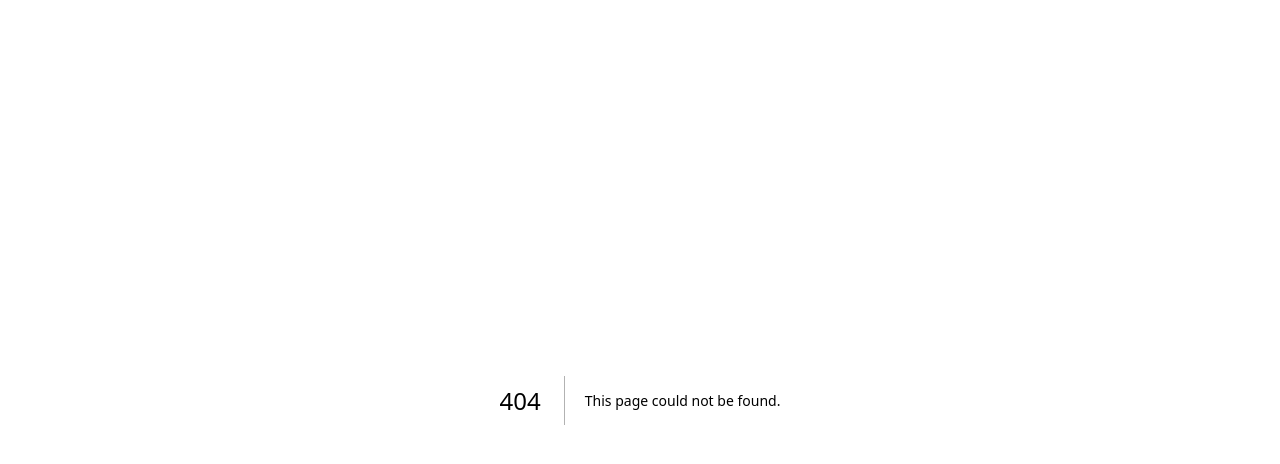
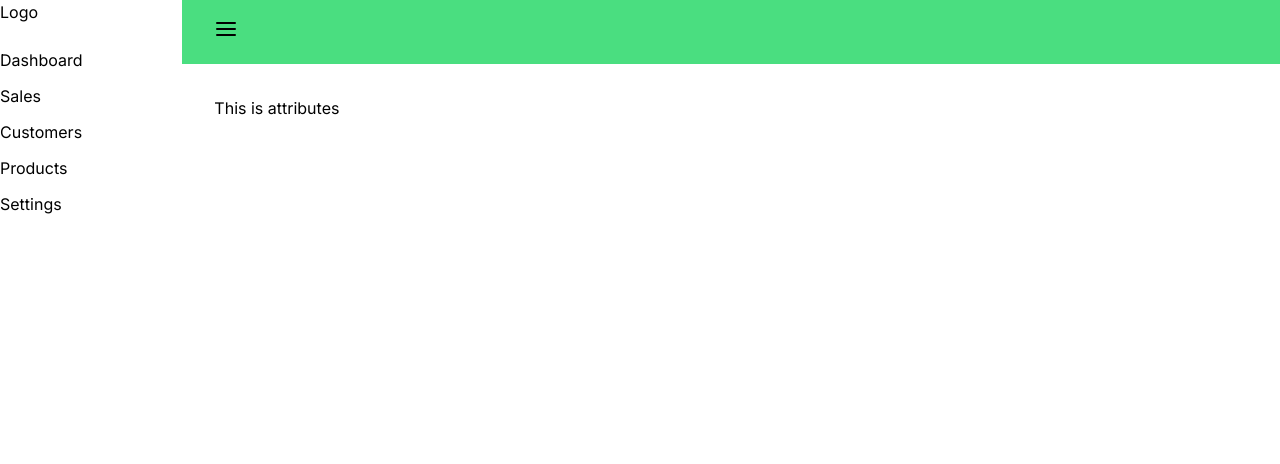
Before and after one commit to 4Tharun4/landson-testing, a Next.js app: page /dashboard/attributes in a window 1280 px wide. Before the commit this address had no page. Shown: the top 464 px of the page. Built offline with nearby package versions, Linux system fonts and the light colour scheme.

Commit message:
first commit

```diff
--- /dev/null
+++ b/app/(back)/dashboard/(catelog)/attributes/page.tsx
@@ -0,0 +1,9 @@
+import React from 'react'
+
+export default function page() {
+  return (
+    <div>
+      <h2>This is attributes</h2>
+    </div>
+  )
+}
--- /dev/null
+++ b/app/(back)/dashboard/(catelog)/banners/page.tsx
@@ -0,0 +1,9 @@
+import React from 'react'
+
+export default function page() {
+  return (
+    <div>
+      <h2>This is banners</h2>
+    </div>
+  )
+}
--- /dev/null
+++ b/app/(back)/dashboard/(catelog)/categories/page.tsx
@@ -0,0 +1,9 @@
+import React from 'react'
+
+export default function page() {
+  return (
+    <div>
+      <h2>This is categories</h2>
+    </div>
+  )
+}
--- /dev/null
+++ b/app/(back)/dashboard/(catelog)/coupns/page.tsx
@@ -0,0 +1,9 @@
+import React from 'react'
+
+export default function page() {
+  return (
+    <div>
+      <h2>This is coupons</h2>
+    </div>
+  )
+}
--- /dev/null
+++ b/app/(back)/dashboard/(catelog)/products/page.tsx
@@ -0,0 +1,9 @@
+import React from 'react'
+
+export default function page() {
+  return (
+    <div>
+      <h2>This is products</h2>
+    </div>
+  )
+}
--- /dev/null
+++ b/app/(back)/dashboard/customers/page.tsx
@@ -0,0 +1,9 @@
+import React from 'react'
+
+export default function page() {
+  return (
+    <div>
+      <h2>This is customers data</h2>
+    </div>
+  )
+}
--- /dev/null
+++ b/app/(back)/layout.tsx
@@ -0,0 +1,38 @@
+import type { Metadata } from "next";
+import { Inter } from "next/font/google";
+import "../globals.css";
+import Slidebar from '../../components/back-end/Sidebar'
+import Navbar from "@/components/back-end/Navbar";
+
+
+const inter = Inter({ subsets: ["latin"] });
+
+export const metadata: Metadata = {
+  title: "Landson",
+  description: "Generated by create next app",
+};
+
+export default function RootLayout({
+  children,
+}: Readonly<{
+  children: React.ReactNode;
+}>) {
+  return (
+    <html lang="en">
+      <body className={inter.className}>
+        <div className="flex gap-1">
+
+                <Slidebar/>
+
+            <div className=" w-full ">
+            <Navbar/>
+              <main className="mt-16 p-8 bg-white  min-h-screen">{children}</main>
+            </div>
+        </div>
+
+
+
+      </body>
+    </html>
+  );
+}
--- a/app/(front)/page.tsx
+++ b/app/(front)/page.tsx
@@ -3,7 +3,7 @@ import Image from "next/image";
 export default function Home() {
   return (
     <>
-    <h1>HIi </h1>
+    <h1 className=" bg-red-300 ">HIi </h1>
     </>
   );
 }
--- /dev/null
+++ b/components/back-end/Navbar.tsx
@@ -0,0 +1,26 @@
+"use client"
+
+import React from 'react'
+
+
+export default function Navbar() {
+  return (
+    <>
+    <div className=' flex justify-between items-center   h-16 px-8 py-4 fixed top-0  w-full bg-green-400'>
+        <div className="menu-icon">
+            <button><svg xmlns="http://www.w3.org/2000/svg" width="24" height="24" viewBox="0 0 24 24" fill="none" stroke="currentColor" strokeWidth="2" strokeLinecap="round" strokeLinejoin="round" className="lucide lucide-align-justify"><line x1="3" x2="21" y1="6" y2="6"/><line x1="3" x2="21" y1="12" y2="12"/><line x1="3" x2="21" y1="18" y2="18"/></svg></button>
+        </div>
+        <div className="right-icons   space-x-4 flex">
+            <button><svg xmlns="http://www.w3.org/2000/svg" width="24" height="24" viewBox="0 0 24 24" fill="none" stroke="currentColor" strokeWidth="2" strokeLinecap="round" strokeLinejoin="round" className="lucide lucide-sun"><circle cx="12" cy="12" r="4"/><path d="M12 2v2"/><path d="M12 20v2"/><path d="m4.93 4.93 1.41 1.41"/><path d="m17.66 17.66 1.41 1.41"/><path d="M2 12h2"/><path d="M20 12h2"/><path d="m6.34 17.66-1.41 1.41"/><path d="m19.07 4.93-1.41 1.41"/></svg></button>
+            <button>
+            <svg xmlns="http://www.w3.org/2000/svg" width="24" height="24" viewBox="0 0 24 24" fill="none" stroke="currentColor" strokeWidth="2" strokeLinecap="round" strokeLinejoin="round" className="lucide lucide-bell"><path d="M6 8a6 6 0 0 1 12 0c0 7 3 9 3 9H3s3-2 3-9"/><path d="M10.3 21a1.94 1.94 0 0 0 3.4 0"/></svg>
+            </button>
+            <button>
+            <svg xmlns="http://www.w3.org/2000/svg" width="24" height="24" viewBox="0 0 24 24" fill="none" stroke="currentColor" strokeWidth="2" strokeLinecap="round" strokeLinejoin="round" className="lucide lucide-user"><path d="M19 21v-2a4 4 0 0 0-4-4H9a4 4 0 0 0-4 4v2"/><circle cx="12" cy="7" r="4"/></svg>
+            </button>
+        </div>
+
+    </div>
+    </>
+  )
+}
--- /dev/null
+++ b/components/back-end/Sidebar.tsx
@@ -0,0 +1,17 @@
+import Link from 'next/link'
+import React from 'react'
+
+export default function Sidebar() {
+  return (
+    <div className='   text-black  space-y-6 w-52  h-screen  '   >
+        <Link className='mb-6 ' href={"#"}>Logo</Link>
+      <div className="links space-y-3 flex flex-col ">
+        <Link href={"#"}>Dashboard</Link>
+        <Link href={"#"}>Sales</Link>
+        <Link href={"#"}>Customers</Link>
+        <Link href={"#"}>Products</Link>
+        <Link href={"#"}>Settings</Link>
+      </div>
+    </div>
+  )
+}
```
Also changed, not shown: package.json (+7 -5 lines), 1 other file (tests, documents, lock files or other folders).
